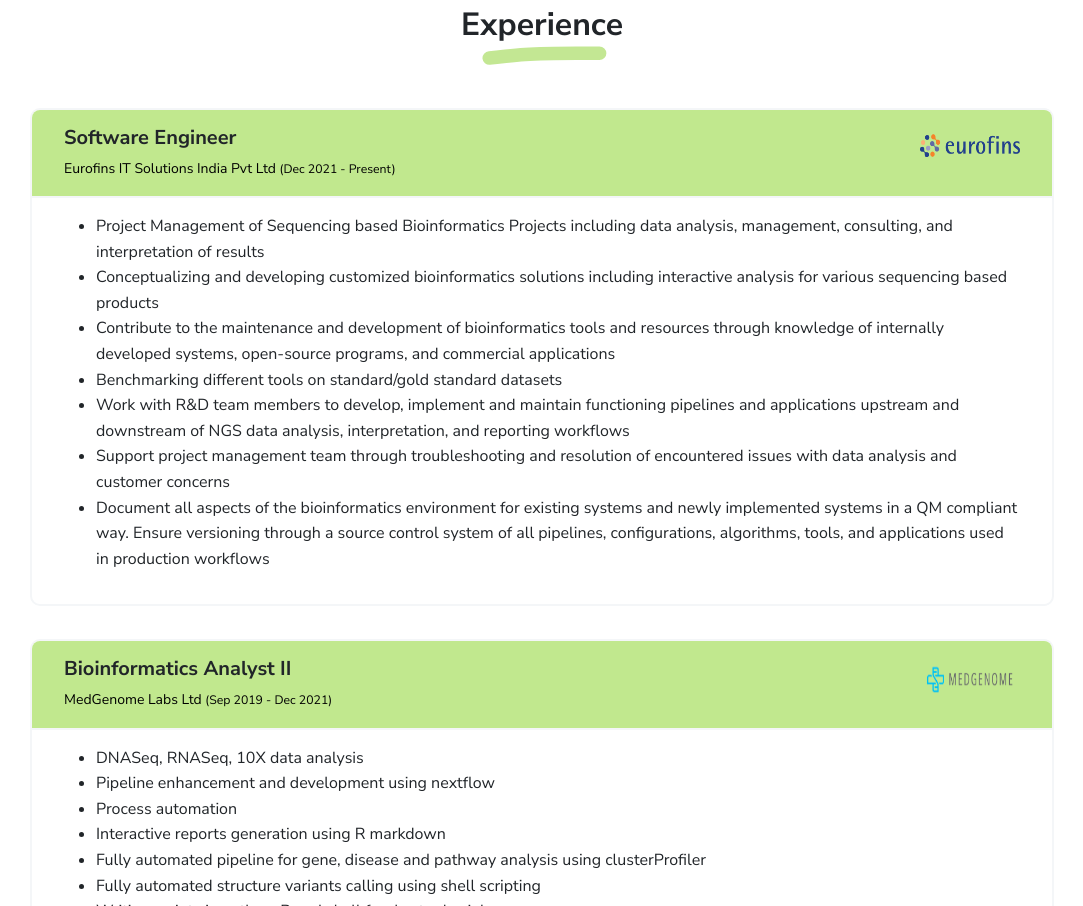
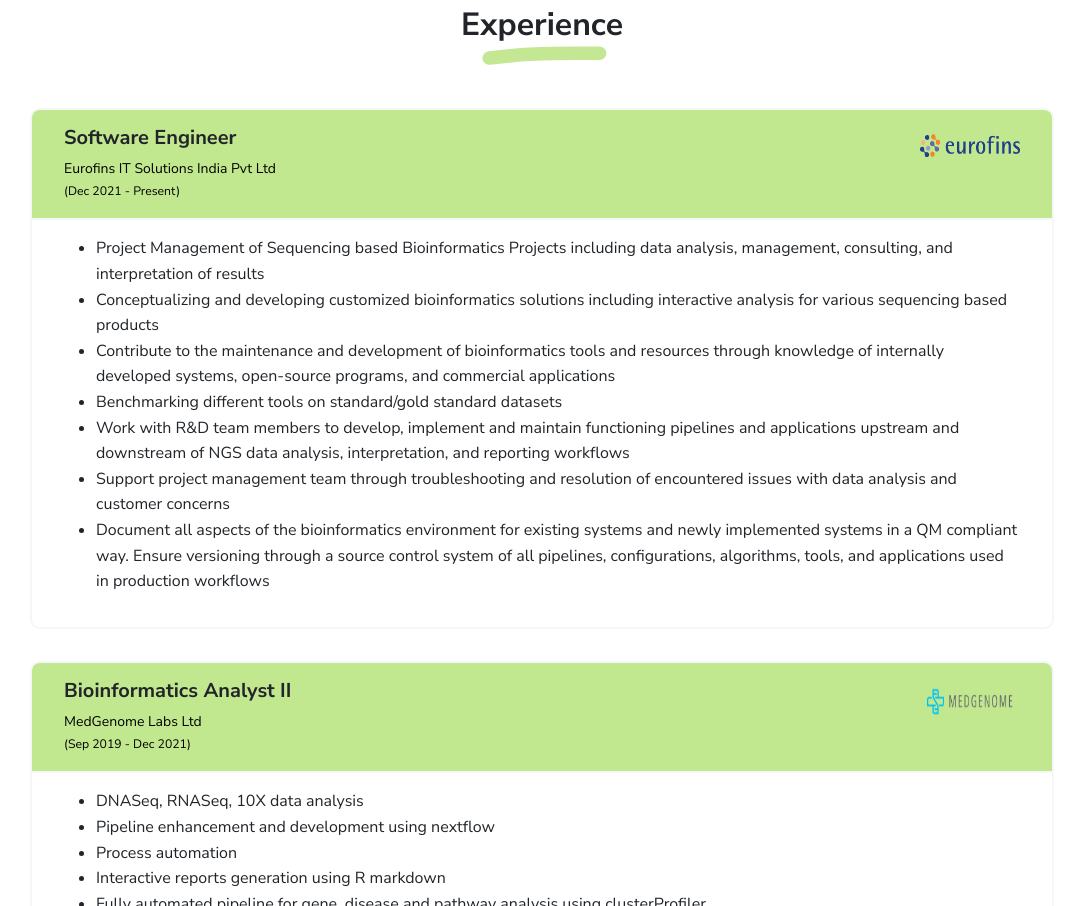
Before and after one commit to ramsainanduri/MyResume, a plain HTML site: page index.html in a window 1280 px wide. Shown: the part 1894-2800 px from the top of the page, without its empty margins (98-1181 px from the left). Drawn offline with Linux system fonts and the light colour scheme.

Commit message:
Update index.html

```diff
--- a/index.html
+++ b/index.html
@@ -203,7 +203,7 @@
             <div class="d-flex justify-content-between">
               <div>
                 <h3 class="h5 mb-1">Software Engineer</h3>
-                <div class="text-muted text-small">Eurofins IT Solutions India Pvt Ltd <small>(Dec 2021 - Present)</small></div>
+                <div class="text-muted text-small">Eurofins IT Solutions India Pvt Ltd <br><small>(Dec 2021 - Present)</small></div>
               </div><a href="https://www.eurofins.in/it-solutions/" target="_blank" rel="noopener noreferrer"><img src="images/services/eurofins.png" width="100" height="40" alt="ui-ux"/></a>
             </div>
           </div>
@@ -226,7 +226,7 @@
             <div class="d-flex justify-content-between">
               <div>
                 <h3 class="h5 mb-1">Bioinformatics Analyst II</h3>
-                <div class="text-muted text-small">MedGenome Labs Ltd <small>(Sep 2019 - Dec 2021)</small></div>
+                <div class="text-muted text-small">MedGenome Labs Ltd <br><small>(Sep 2019 - Dec 2021)</small></div>
               </div><a href="https://research.medgenome.com/" target="_blank" rel="noopener noreferrer"><img src="images/services/medgenome.png" width="100" height="45" alt="ui-ux"/></a>
             </div>
           </div>
@@ -249,7 +249,7 @@
             <div class="d-flex justify-content-between">
               <div>
                 <h3 class="h5 mb-1">Junior Bioinformatician</h3>
-                <div class="text-muted text-small">Datar Cancer Genetics Limited <small>(Jul 2018 - Sep 2019)</small></div>
+                <div class="text-muted text-small">Datar Cancer Genetics Limited <br><small>(Jul 2018 - Sep 2019)</small></div>
               </div><a href="https://datarpgx.com/" target="_blank" rel="noopener noreferrer"><img src="images/services/datar.png" width="100" height="35" alt="ui-ux"/></a>
             </div>
           </div>
@@ -282,7 +282,7 @@
             <div class="d-flex justify-content-between">
               <div>
                 <h3 class="h5 mb-1">M.Sc. Bioinformatics </h3>
-                <div class="text-muted text-small">Manipal Academy of Higher Education<small><br>(Aug 2016 - Jul 2018)</small></div>
+                <div class="text-muted text-small">Manipal Academy of Higher Education <small><br>(Aug 2016 - Jul 2018)</small></div>
               </div><a href="https://manipal.edu/sls-manipal.html" target="_blank" rel="noopener noreferrer"><img src="images/services/manipal.png" width="150" height="45" alt="ui-ux"/></a>
             </div>
           </div>
@@ -312,7 +312,7 @@
             <div class="d-flex justify-content-between">
               <div>
                 <h3 class="h5 mb-1">B.Sc. Biotechnology, Genetics, & Chemistry</h3>
-                <div class="text-muted text-small">Bhavan's Vivekananda College <small>(Jun 2013 - Apr 2016)</small></div>
+                <div class="text-muted text-small">Bhavan's Vivekananda College <br><small>(Jun 2013 - Apr 2016)</small></div>
               </div><a href="https://bhavansvc.ac.in/" target="_blank" rel="noopener noreferrer"><img src="images/services/bhavans.png" width="80" height="80" alt="ui-ux"/></a>
             </div>
           </div>
@@ -333,7 +333,7 @@
             <div class="d-flex justify-content-between">
               <div>
                 <h3 class="h5 mb-1">Intermediate (Biology, Physics, & Chemistry</h3>
-                <div class="text-muted text-small">Sri Chaitanya Jr. Kalasala <small>(Jun 2011 - Apr 2016)</small></div>
+                <div class="text-muted text-small">Sri Chaitanya Jr. Kalasala <br><small>(Jun 2011 - Apr 2016)</small></div>
               </div><a href="https://srichaitanya.net/" target="_blank" rel="noopener noreferrer"><img src="images/services/srichaitanya.png" width="80" height="80" alt="ui-ux"/></a>
             </div>
           </div>
@@ -353,7 +353,7 @@
             <div class="d-flex justify-content-between">
               <div>
                 <h3 class="h5 mb-1">S.S.C. </h3>
-                <div class="text-muted text-small">St. Marks Grammar High School<small>(Jun 2010 - Mar 2011)</small></div>
+                <div class="text-muted text-small">St. Marks Grammar High School <br><small>(Jun 2010 - Mar 2011)</small></div>
               </div><a href="https://www.edustoke.com/hyderabad/st-marks-grammar-high-school-dr-as-rao-nagar" target="_blank" rel="noopener noreferrer"><img src="images/services/stmarks.jpg" width="80" height="80" alt="ui-ux"/></a>
             </div>
           </div>
```
